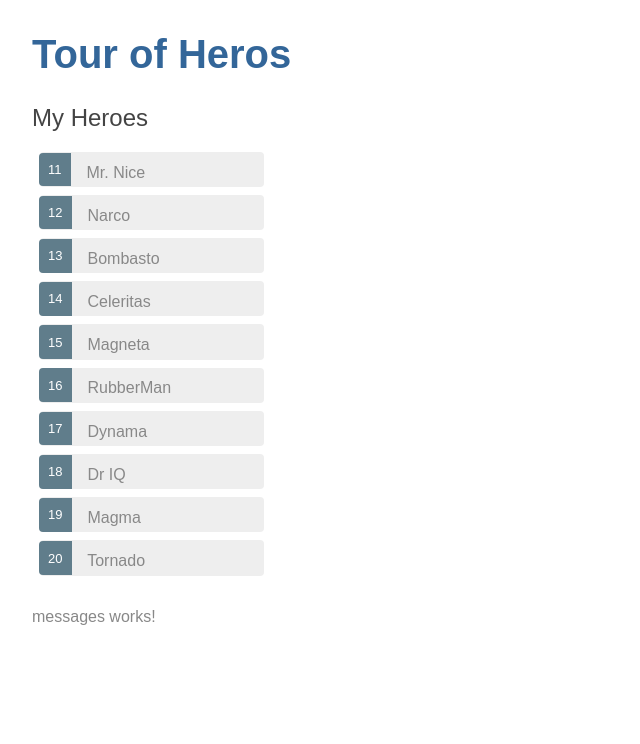
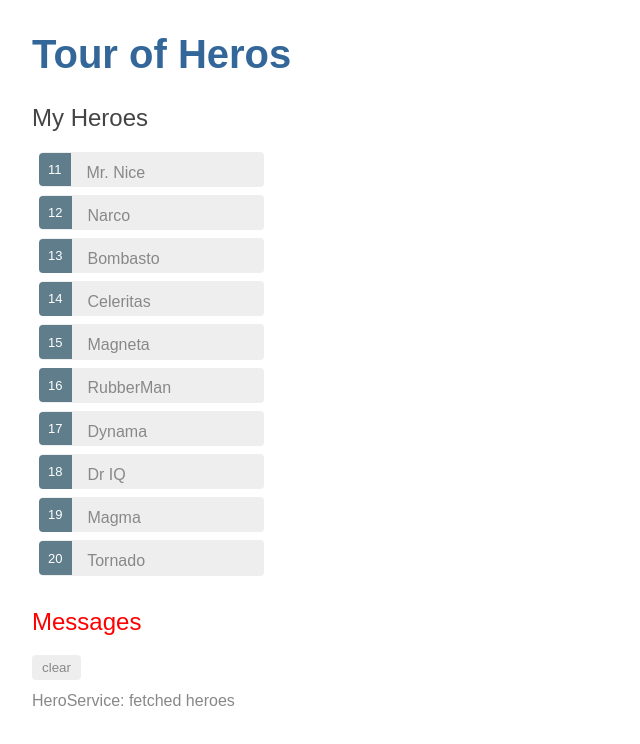
Before and after one commit to jaredeklin/angular-tutorial, an Angular app: page / in a window 1280 px wide. Shown: the top 744 px of the page, without its empty margins (0-640 px from the left). Built offline with nearby package versions, Linux system fonts and the light colour scheme.

Commit message:
Add messages component css

```diff
--- a/src/app/messages/messages.component.css
+++ b/src/app/messages/messages.component.css
@@ -0,0 +1,35 @@
+/* MessagesComponent's private CSS styles */
+h2 {
+  color: red;
+  font-family: Arial, Helvetica, sans-serif;
+  font-weight: lighter;
+}
+body {
+  margin: 2em;
+}
+body, input[text], button {
+  color: crimson;
+  font-family: Cambria, Georgia;
+}
+
+button.clear {
+  font-family: Arial;
+  background-color: #eee;
+  border: none;
+  padding: 5px 10px;
+  border-radius: 4px;
+  cursor: pointer;
+  cursor: hand;
+}
+button:hover {
+  background-color: #cfd8dc;
+}
+button:disabled {
+  background-color: #eee;
+  color: #aaa;
+  cursor: auto;
+}
+button.clear {
+  color: #888;
+  margin-bottom: 12px;
+}
--- a/src/app/messages/messages.component.html
+++ b/src/app/messages/messages.component.html
@@ -1,3 +1,6 @@
-<p>
-  messages works!
-</p>
+<div *ngIf="messageService.messages.length">
+  <h2>Messages</h2>
+  <button class="clear"
+  (click)="messageService.clear()">clear</button>
+  <div *ngFor='let message of messageService.messages'>{{message}}</div>
+</div>
```
